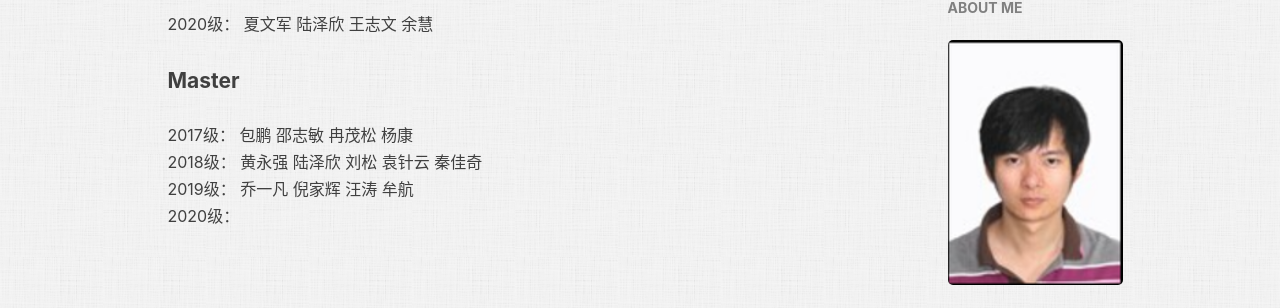
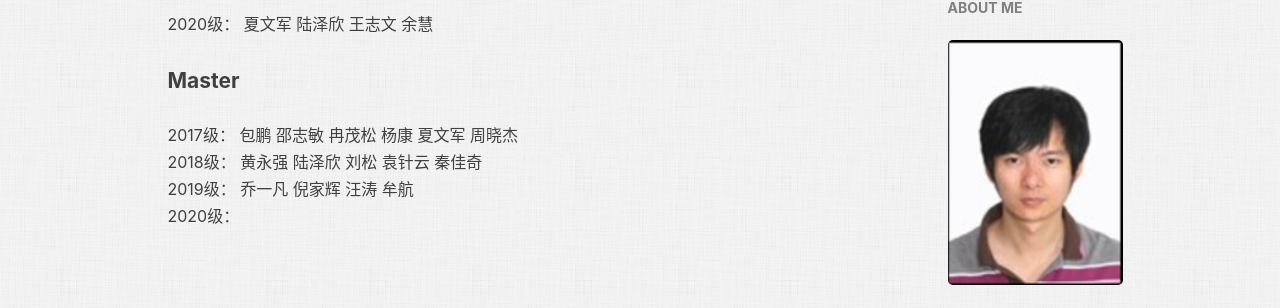
Before and after one commit to qinjiaqi/qinjiaqi.github.io, a Jekyll site: the page built from members.html, in a window 1280 px wide. Shown: the part 670-978 px from the top of the page. Built offline with Jekyll 4.4.1, drawn with Linux system fonts in a browser that asks for light colours; nearby versions of some CDN libraries; comment, search, counter and statistics services are not loaded.

Commit message:
Update members.html

```diff
--- a/members.html
+++ b/members.html
@@ -42,7 +42,7 @@ header-img: "img/cloud2.jpg"
     </p>
     <h4>Master</h4>
     <p>
-       2017级： 包鹏 邵志敏 冉茂松 杨康 <br>
+       2017级： 包鹏 邵志敏 冉茂松 杨康 夏文军 周晓杰<br>
        2018级： 黄永强 陆泽欣 刘松 袁针云 秦佳奇 <br>
        2019级： 乔一凡 倪家辉 汪涛  牟航 <br>
        2020级：
```
